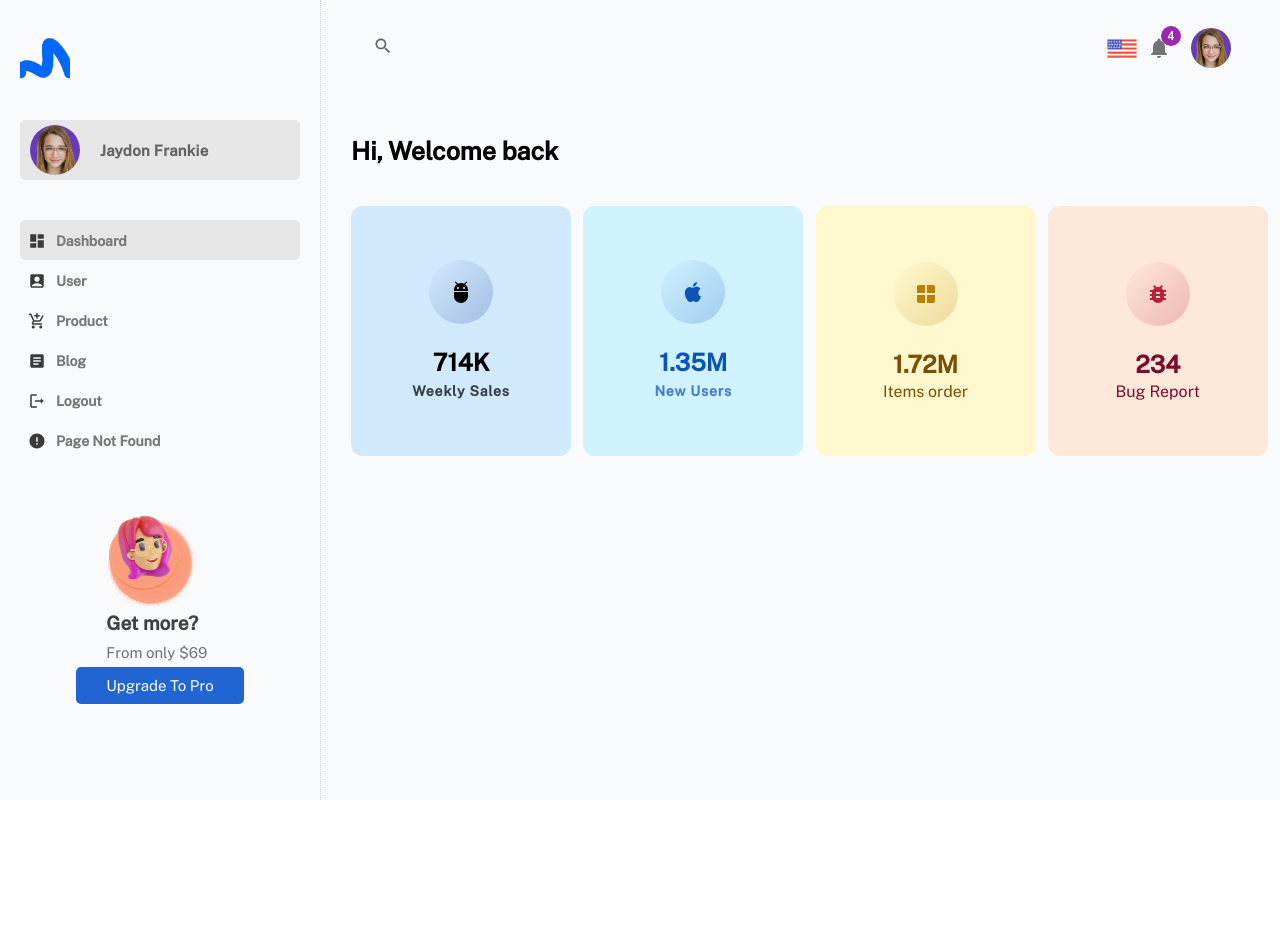
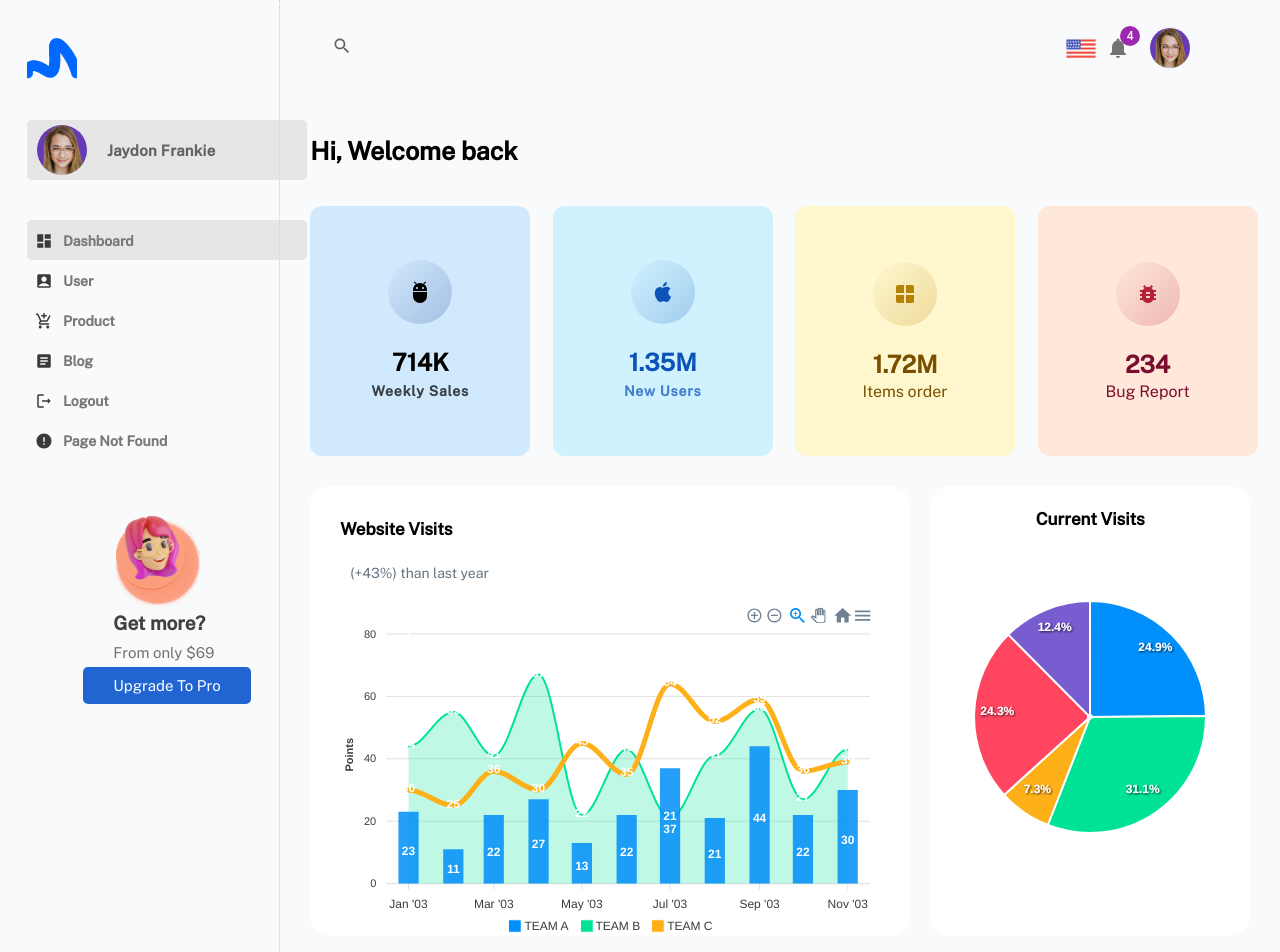
Before and after one commit to AChris-T/hospitaldashboard, a React (Create React App) app: page /dashboard in a window 1280 px wide. Before the commit this address had no page. Shown: the top 952 px of the page. Before the commit the page ends 800 px from the top, so only its background shows below. Built offline with nearby package versions, Linux system fonts and the light colour scheme.

Commit message:
initial commit

```diff
--- a/package.json
+++ b/package.json
@@ -11,7 +11,9 @@
     "@testing-library/jest-dom": "^5.16.5",
     "@testing-library/react": "^13.4.0",
     "@testing-library/user-event": "^13.5.0",
+    "apexcharts": "^3.37.2",
     "react": "^18.2.0",
+    "react-apexcharts": "^1.4.0",
     "react-dom": "^18.2.0",
     "react-router-dom": "^6.9.0",
     "react-scripts": "5.0.1",
--- /dev/null
+++ b/src/components/LineCharts.jsx
@@ -0,0 +1,96 @@
+import React, { Component } from 'react'
+import Chart from "react-apexcharts";
+
+export class LineCharts extends Component {
+    constructor(props) {
+        super(props);
+
+        this.state = {
+
+          series: [{
+            name: 'TEAM A',
+            type: 'column',
+            data: [23, 11, 22, 27, 13, 22, 37, 21, 44, 22, 30]
+          }, {
+            name: 'TEAM B',
+            type: 'area',
+            data: [44, 55, 41, 67, 22, 43, 21, 41, 56, 27, 43]
+          }, {
+            name: 'TEAM C',
+            type: 'line',
+            data: [30, 25, 36, 30, 45, 35, 64, 52, 59, 36, 39]
+          }],
+          options: {
+            chart: {
+              height: 350,
+              type: 'line',
+              stacked: false,
+            },
+            stroke: {
+              width: [0, 2, 5],
+              curve: 'smooth'
+            },
+            plotOptions: {
+              bar: {
+                columnWidth: '50%'
+              }
+            },
+
+            fill: {
+              opacity: [0.85, 0.25, 1],
+              gradient: {
+                inverseColors: false,
+                shade: 'light',
+                type: "vertical",
+                opacityFrom: 0.85,
+                opacityTo: 0.55,
+                stops: [0, 100, 100, 100]
+              }
+            },
+            labels: ['01/01/2003', '02/01/2003', '03/01/2003', '04/01/2003', '05/01/2003', '06/01/2003', '07/01/2003',
+              '08/01/2003', '09/01/2003', '10/01/2003', '11/01/2003'
+            ],
+            markers: {
+              size: 0
+            },
+            xaxis: {
+              type: 'datetime'
+            },
+            yaxis: {
+              title: {
+                text: 'Points',
+              },
+              min: 0
+            },
+            tooltip: {
+              shared: true,
+              intersect: false,
+              y: {
+                formatter: function (y) {
+                  if (typeof y !== "undefined") {
+                    return y.toFixed(0) + " points";
+                  }
+                  return y;
+
+                }
+              }
+            }
+          },
+
+
+        };
+      }
+
+  render() {
+    return (
+      <div><Chart
+      options={this.state.options}
+      series={this.state.series}
+      type="bar"
+      width="100%"
+    /></div>
+    )
+  }
+}
+
+export default LineCharts
--- a/src/components/Navbar.jsx
+++ b/src/components/Navbar.jsx
@@ -17,7 +17,8 @@ const style = {
   position: 'absolute',
   top: '0%',
   left: '0%',
-  width: 300,
+  width: 280,
+  height:700,
   bgcolor: 'background.paper',
   border: '2px solid #ffff',
   boxShadow: 2,
--- /dev/null
+++ b/src/components/PieChart.jsx
@@ -0,0 +1,44 @@
+import React, { Component } from 'react'
+import Chart from "react-apexcharts";
+
+export default class PieChart extends Component {
+    constructor(props) {
+        super(props);
+
+        this.state = {
+          series: [44, 55, 13, 43, 22],
+          options: {
+            chart: {
+              width: 380,
+              type: 'pie',
+            },
+            legend: {
+                show: false
+            },
+            responsive: [{
+              breakpoint: 480,
+              options: {
+                chart: {
+                  width:'100%'
+                },
+              }
+            }]
+          },
+
+
+        };
+      }
+
+  render() {
+    return (
+        <div style={{display:"flex",flexDirection:"row"}}>
+        <Chart
+        className="chatbtn"
+        options={this.state.options}
+        series={this.state.series}
+        type="pie"
+        width="300px"
+      /></div>
+    )
+  }
+}
--- a/src/components/sidebar.css
+++ b/src/components/sidebar.css
@@ -1,6 +1,6 @@
 .sidebar{
-    position: relative;
-    padding: 10px 20px;
+    position: fixed;
+    padding: 10px 27px;
     width: auto;
     height:100vh ;
     overflow-y:hidden ;
--- a/src/scenes/dashboard/Dashboard.css
+++ b/src/scenes/dashboard/Dashboard.css
@@ -97,6 +97,60 @@ h6{
     opacity: 0.72;
     letter-spacing: 0.8px;
 }
+.chartscont{
+    display:grid;
+    grid-template-columns: 1fr 1fr;
+    margin-top: 30px;
+    gap:20px;
+    margin-bottom:40px;
+}
+.boxChart{
+    width: 600px;
+    height:450px;
+    border-radius:20px;
+    padding:30px;
+}
+.boxCharts{
+    width: 320px;
+    height:450px;
+    border-radius:20px;
+    display: flex;
+    flex-direction: column;
+    align-items: center;
+}
+.chartdetails h4{
+    font-weight: 700;
+    line-height: 1.55556;
+    font-size: 1.0625rem;
+    font-family: "Public Sans", sans-serif;
+    display: block;
+    align-items:flex-start;
+}
+.chartdetails span{
+    line-height: 1.57143;
+    font-size: 0.875rem;
+    font-family: "Public Sans", sans-serif;
+    font-weight: 400;
+    color: rgb(99, 115, 129);
+    display:flex;
+    padding:20px 10px;
+    align-items: normal;
+}
+@media screen and (max-width:1030px) {
+    .chartscont{
+        display: grid;
+        grid-template-columns: 1fr 1fr;
+        margin-right: 30px;
+    }
+    .boxChart{
+        width:auto;
+        height: auto;
+    }
+    .boxCharts{
+        width: auto;
+        height: auto;
+    }
+}
 @media screen and (max-width:970px) {
     .dashcont{
         width: 200px;
@@ -110,6 +164,17 @@ h6{
     .dashcont{
         width: 400px;
         margin-bottom:30px ;
+    }
+    .chartscont{
+        display: grid;
+        grid-template-columns: 1fr;
+        margin-right: 30px;
+    }
+    .boxChart{
+        height:auto ;
+    }
+    .boxCharts{
+        height:auto ;
     }
 }
 @media screen and (max-width:870px) {
--- a/src/scenes/dashboard/Dashboard.jsx
+++ b/src/scenes/dashboard/Dashboard.jsx
@@ -4,6 +4,11 @@ import AdbOutlinedIcon from '@mui/icons-material/AdbOutlined';
 import AppleIcon from '@mui/icons-material/Apple';
 import WindowRoundedIcon from '@mui/icons-material/WindowRounded';
 import { BugReport } from '@mui/icons-material';
+import Box from '@mui/material/Box';
+import LineCharts from '../../components/LineCharts';
+import PieChart from '../../components/PieChart';
+
+
 
 const Dashboard = () => {
   return (
@@ -41,6 +46,31 @@ const Dashboard = () => {
             <span>Bug Report </span>
           </div>
        </div>
+       {/*--------------------Graph-----------------------*/}
+       <div className='chartscont'>
+       <Box className='boxChart'
+         sx={{
+         backgroundColor: 'background.paper',
+        }}
+        >
+        <div className='chartdetails'>
+            <h4>Website Visits</h4>
+            <span>(+43%) than last year</span>
+        </div>
+        <LineCharts/>
+         </Box>
+         <Box className='boxCharts'
+         sx={{
+         backgroundColor: 'background.paper',
+        }}
+        >
+        <div className='chartdetails'>
+            <h4 style={{marginBottom:"60px",marginTop:"20px"}}>Current Visits
+            </h4>
+        </div>
+        <PieChart/>
+         </Box>
+       </div>
     </div>
   )
 }
```
Also changed, not shown: 1 other file (tests, documents, lock files or other folders).
